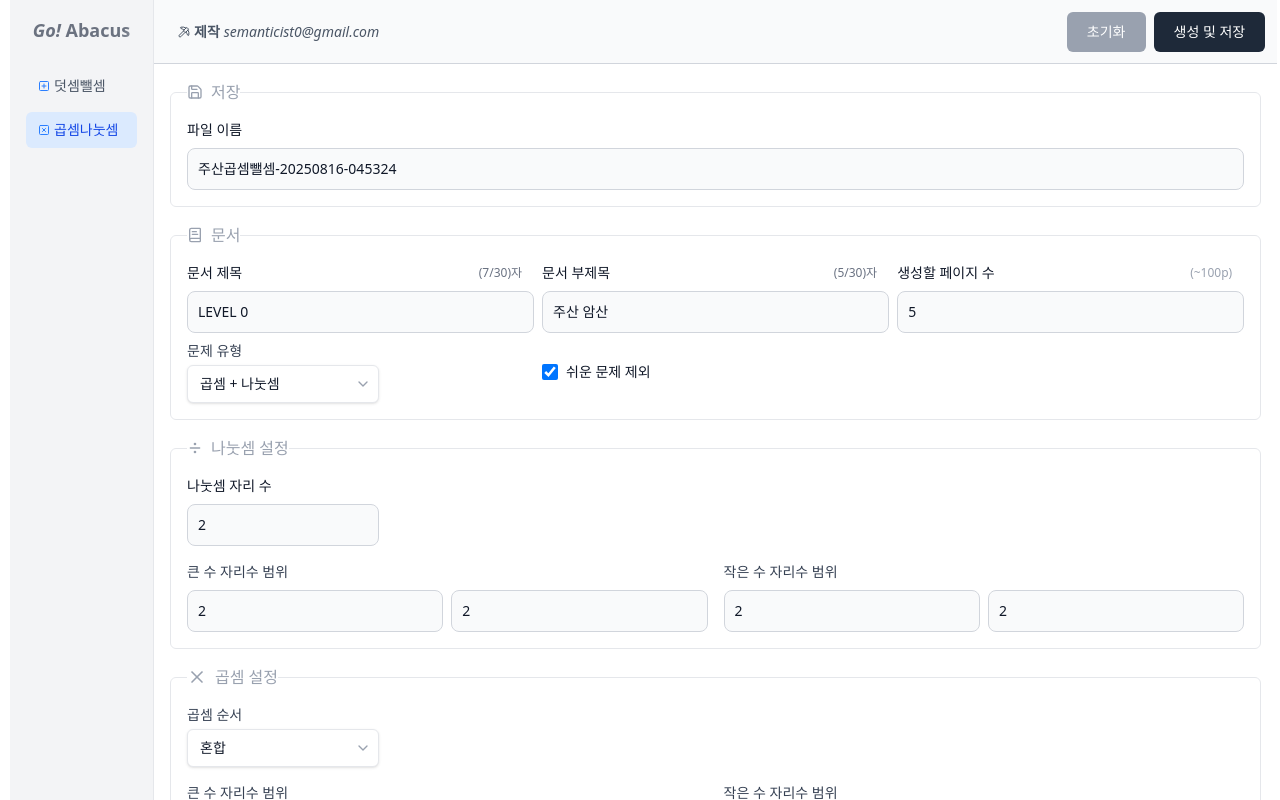
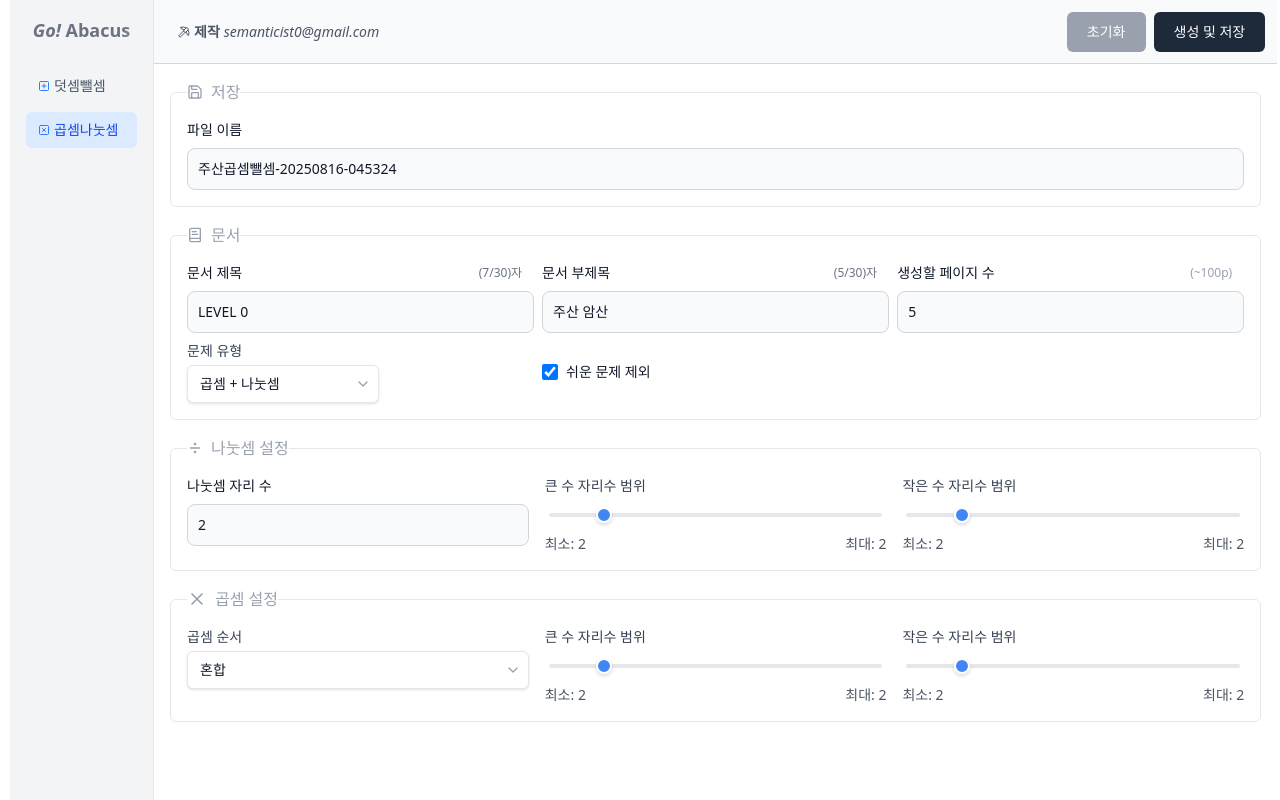
Before and after one commit to semanticist21/go-abacus, a React (Vite) app: page / in a window 1280 px wide. Both pictures are taken after a click on the button "곱셈나눗셈". Built offline with nearby package versions, Linux system fonts and the light colour scheme.

Commit message:
feat: replace numeric input pairs with range sliders for digit range selection

```diff
--- a/src/components/ui/input.tsx
+++ b/src/components/ui/input.tsx
@@ -39,7 +39,7 @@ const Input: FC<MainOptionProps> = ({label, containerClassName, className, formP
         id={id}
         type="text"
         className={cn(
-          'block w-full rounded-lg border border-gray-300 bg-gray-50 p-2.5 text-sm text-gray-900 transition-all focus:border-blue-500 focus:ring-blue-500',
+          'block w-full rounded-lg border border-gray-300 bg-gray-50 p-2.5 text-sm text-gray-900 placeholder:text-gray-400 transition-all focus:border-blue-500 focus:ring-blue-500',
           className
         )}
         required
--- /dev/null
+++ b/src/components/ui/range-slider.tsx
@@ -0,0 +1,64 @@
+import Slider from 'rc-slider';
+import 'rc-slider/assets/index.css';
+
+import {cn} from '@/util/cn';
+
+interface RangeSliderProps {
+  label?: string;
+  containerClassName?: string;
+  min: number;
+  max: number;
+  value: [number, number];
+  onChange: (value: [number, number]) => void;
+  step?: number;
+}
+
+const RangeSlider = ({
+  label,
+  containerClassName,
+  min,
+  max,
+  value,
+  onChange,
+  step = 1,
+}: RangeSliderProps) => {
+  return (
+    <div className={cn('flex flex-col gap-3', containerClassName)}>
+      {label && <label className="text-sm font-medium text-gray-700">{label}</label>}
+      <div className="px-1">
+        <Slider
+          range
+          min={min}
+          max={max}
+          value={value}
+          onChange={(val) => onChange(val as [number, number])}
+          step={step}
+          styles={{
+            rail: {
+              backgroundColor: '#e5e7eb',
+              height: 4,
+            },
+            track: {
+              backgroundColor: '#3b82f6',
+              height: 4,
+            },
+            handle: {
+              backgroundColor: '#3b82f6',
+              border: '2px solid #ffffff',
+              boxShadow: '0 2px 4px rgba(0, 0, 0, 0.1)',
+              width: 16,
+              height: 16,
+              marginTop: -6,
+            },
+          }}
+        />
+      </div>
+      <div className="flex items-center justify-between text-sm text-gray-600">
+        <span>최소: {value[0]}</span>
+        <span>최대: {value[1]}</span>
+      </div>
+    </div>
+  );
+};
+
+export default RangeSlider;
--- a/src/pages/multiply/body.tsx
+++ b/src/pages/multiply/body.tsx
@@ -4,6 +4,7 @@ import Select from '@/components/ui/select';
 import {BookText, DivideIcon, Save, X} from 'lucide-react';
 import {Checkbox} from '../../components/ui/checkbox';
 import Input from '../../components/ui/input';
+import RangeSlider from '../../components/ui/range-slider';
 
 const MultiplyBody = () => {
   const {options, setOptions} = useMultiplyOptionStore();
@@ -98,9 +99,9 @@ const MultiplyBody = () => {
             <DivideIcon className="size-4" /> 나눗셈 설정
           </legend>
 
-          <div className="flex justify-start">
+          <div className="grid w-full grid-cols-3 gap-4">
             <Input
-              containerClassName="w-48"
+              containerClassName="flex-1"
               label="나눗셈 자리 수"
               max={7}
               min={1}
@@ -109,56 +110,30 @@ const MultiplyBody = () => {
               value={options.big_divide_min_digit}
               onChange={(e) => setOptions({big_divide_min_digit: Number(e.target.value)})}
             />
-          </div>
-          <div className="grid w-full grid-cols-2 gap-4">
-            <div className="flex flex-col gap-2">
-              <label className="text-sm font-medium text-gray-700">큰 수 자리수 범위</label>
-              <div className="flex gap-2">
-                <Input
-                  containerClassName="flex-1"
-                  label=""
+            <RangeSlider
+              label="큰 수 자리수 범위"
               max={7}
               min={1}
-                  placeholder="최소"
-                  type="number"
-                  value={options.big_divide_min_digit}
-                  onChange={(e) => setOptions({big_divide_min_digit: Number(e.target.value)})}
+              value={[options.big_divide_min_digit, options.big_divide_max_digit]}
+              onChange={([min, max]) =>
+                setOptions({
+                  big_divide_min_digit: min,
+                  big_divide_max_digit: max,
+                })
+              }
             />
-                <Input
-                  containerClassName="flex-1"
-                  label=""
+            <RangeSlider
+              label="작은 수 자리수 범위"
               max={7}
               min={1}
-                  placeholder="최대"
-                  type="number"
-                  value={options.big_divide_max_digit}
-                  onChange={(e) => setOptions({big_divide_max_digit: Number(e.target.value)})}
+              value={[options.small_divide_min_digit, options.small_divide_max_digit]}
+              onChange={([min, max]) =>
+                setOptions({
+                  small_divide_min_digit: min,
+                  small_divide_max_digit: max,
+                })
+              }
             />
-              </div>
-            </div>
-            <div className="flex flex-col gap-2">
-              <label className="text-sm font-medium text-gray-700">작은 수 자리수 범위</label>
-              <div className="flex gap-2">
-                <Input
-                  containerClassName="flex-1"
-                  max={7}
-                  min={1}
-                  placeholder="최소"
-                  type="number"
-                  value={options.small_divide_min_digit}
-                  onChange={(e) => setOptions({small_divide_min_digit: Number(e.target.value)})}
-                />
-                <Input
-                  containerClassName="flex-1"
-                  max={7}
-                  min={1}
-                  placeholder="최대"
-                  type="number"
-                  value={options.small_divide_max_digit}
-                  onChange={(e) => setOptions({small_divide_max_digit: Number(e.target.value)})}
-                />
-              </div>
-            </div>
           </div>
         </fieldset>
       )}
@@ -169,9 +144,9 @@ const MultiplyBody = () => {
             <X className="size-5" /> 곱셈 설정
           </legend>
 
-          <div className="flex justify-start">
+          <div className="grid w-full grid-cols-3 gap-4">
             <Select
-              containerClassName="w-48"
+              containerClassName="flex-1"
               label="곱셈 순서"
               value={options.multiply_order}
               onChange={(e) =>
@@ -185,54 +160,30 @@ const MultiplyBody = () => {
               <option value="small_first">작은 수 먼저</option>
               <option value="swap">교대로</option>
             </Select>
-          </div>
-          <div className="grid w-full grid-cols-2 gap-4">
-            <div className="flex flex-col gap-2">
-              <label className="text-sm font-medium text-gray-700">큰 수 자리수 범위</label>
-              <div className="flex gap-2">
-                <Input
-                  containerClassName="flex-1"
+            <RangeSlider
+              label="큰 수 자리수 범위"
               max={7}
               min={1}
-                  placeholder="최소"
-                  type="number"
-                  value={options.big_multiply_min_digit}
-                  onChange={(e) => setOptions({big_multiply_min_digit: Number(e.target.value)})}
+              value={[options.big_multiply_min_digit, options.big_multiply_max_digit]}
+              onChange={([min, max]) =>
+                setOptions({
+                  big_multiply_min_digit: min,
+                  big_multiply_max_digit: max,
+                })
+              }
             />
-                <Input
-                  containerClassName="flex-1"
+            <RangeSlider
+              label="작은 수 자리수 범위"
               max={7}
               min={1}
-                  placeholder="최대"
-                  type="number"
-                  value={options.big_multiply_max_digit}
-                  onChange={(e) => setOptions({big_multiply_max_digit: Number(e.target.value)})}
+              value={[options.small_multiply_min_digit, options.small_multiply_max_digit]}
+              onChange={([min, max]) =>
+                setOptions({
+                  small_multiply_min_digit: min,
+                  small_multiply_max_digit: max,
+                })
+              }
             />
-              </div>
-            </div>
-            <div className="flex flex-col gap-2">
-              <label className="text-sm font-medium text-gray-700">작은 수 자리수 범위</label>
-              <div className="flex gap-2">
-                <Input
-                  containerClassName="flex-1"
-                  max={7}
-                  min={1}
-                  placeholder="최소"
-                  type="number"
-                  value={options.small_multiply_min_digit}
-                  onChange={(e) => setOptions({small_multiply_min_digit: Number(e.target.value)})}
-                />
-                <Input
-                  containerClassName="flex-1"
-                  max={7}
-                  min={1}
-                  placeholder="최대"
-                  type="number"
-                  value={options.small_multiply_max_digit}
-                  onChange={(e) => setOptions({small_multiply_max_digit: Number(e.target.value)})}
-                />
-              </div>
-            </div>
           </div>
         </fieldset>
       )}
```
Lines whose indentation alone changed are shown as unchanged.
